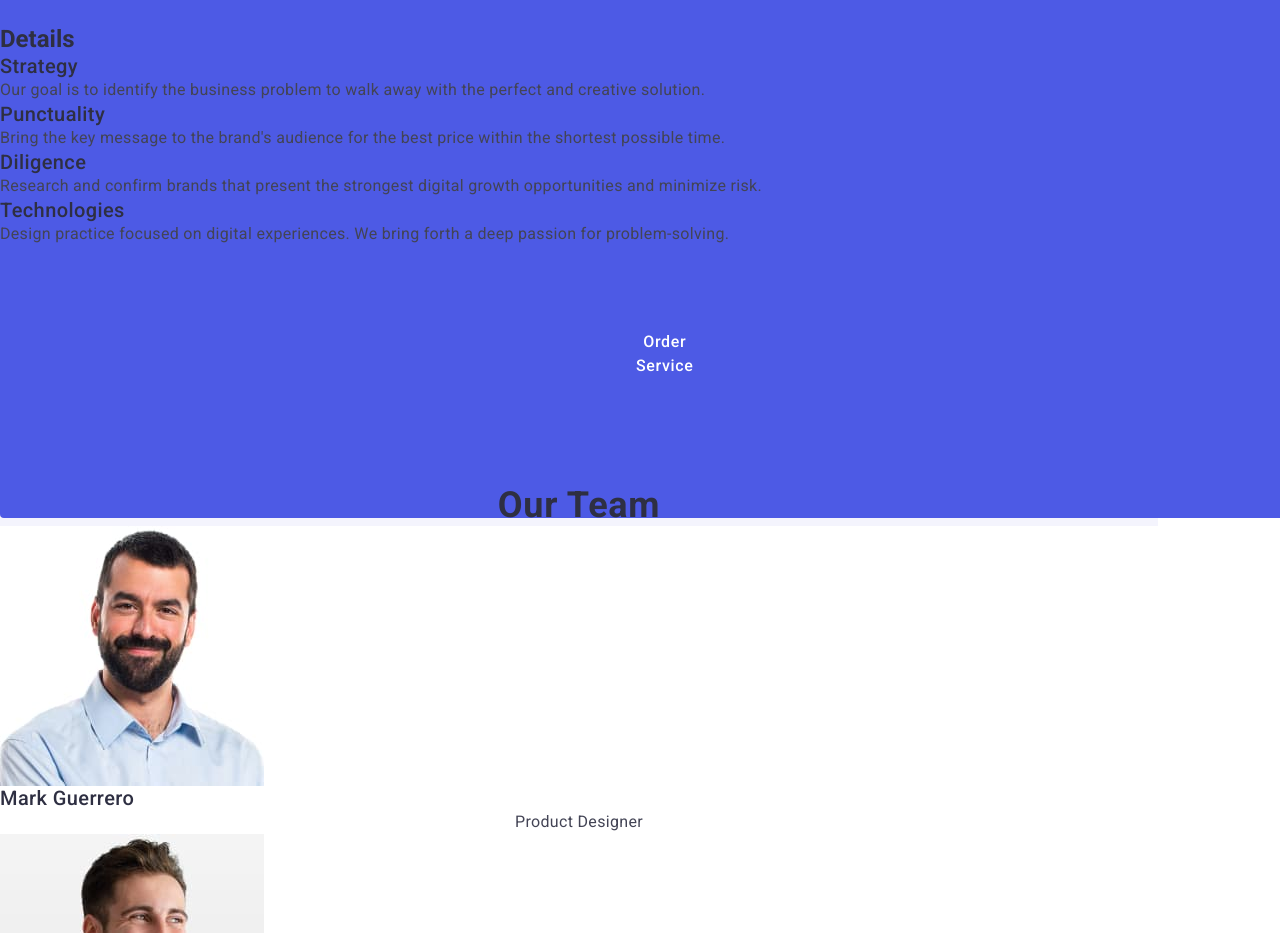
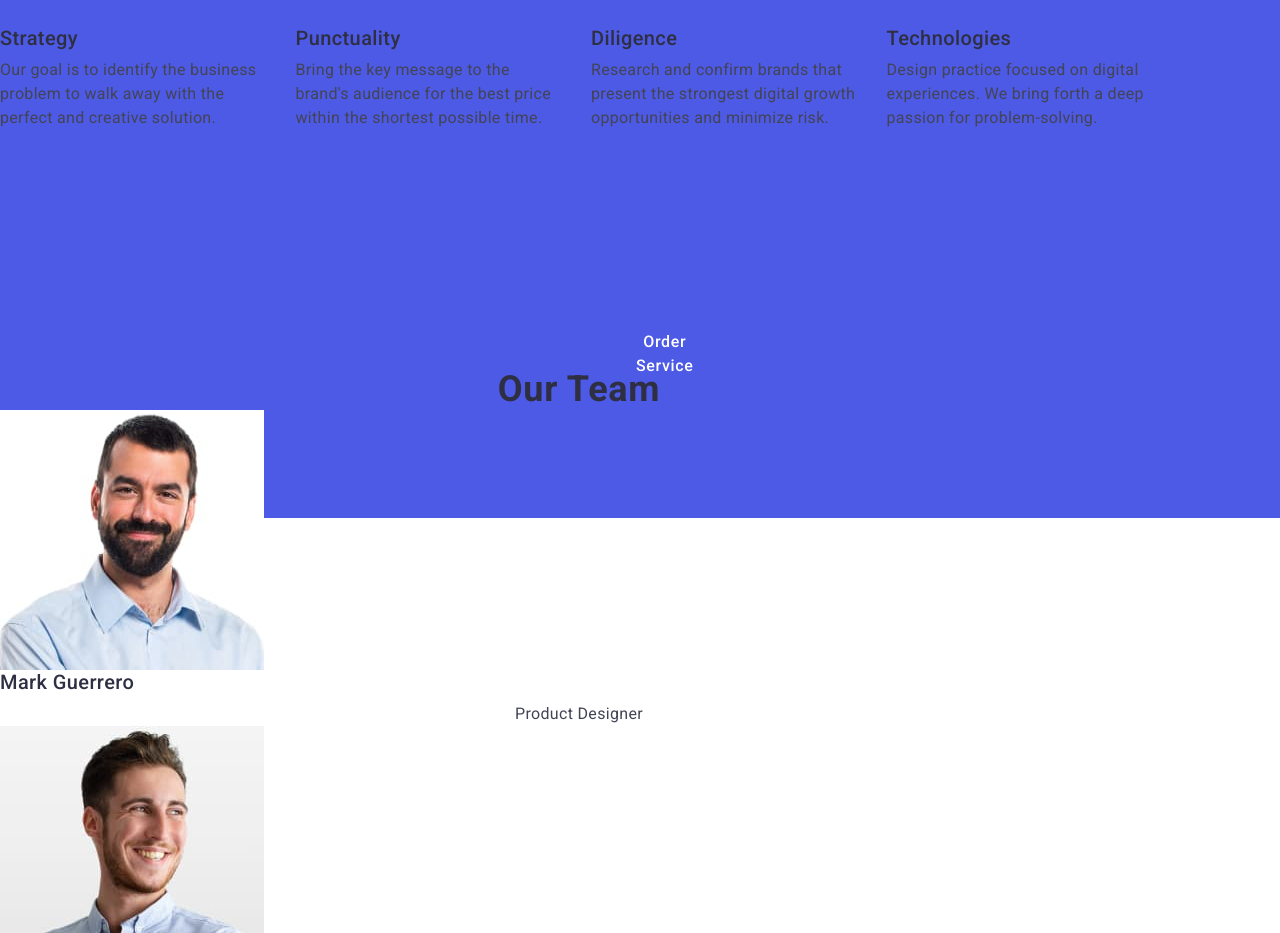
Before and after one commit to serhiyserhiychuk/goit-markup-hw-03, a plain HTML site: page index.html in a window 1280 px wide. Shown: the part 766-1699 px from the top of the page. Drawn offline with nearby package versions, Linux system fonts and the light colour scheme.

Commit message:
doing homework

```diff
--- a/css/styles.css
+++ b/css/styles.css
@@ -35,7 +35,6 @@ img {
   padding-bottom: 120px;
 }
 .page-header {
-
   width: 1440px;
   height: 72px;
   border-bottom: 1px solid #e7e9fc;
@@ -43,7 +42,7 @@ img {
   align-items: center;
   flex-shrink: 0;
 }
-.header-container{
+.header-container {
   display: flex;
   width: 1158px;
   margin: 0 auto;
@@ -148,8 +147,27 @@ img {
 .order-button:focus {
   background-color: #404bbf;
 }
+.visually-hidden {
+  position: absolute;
+  width: 1px;
+  height: 1px;
+  margin: -1px;
+  border: 0;
+  padding: 0;
+  white-space: nowrap;
+  clip-path: inset(100%);
+  clip: rect(0 0 0 0);
+  overflow: hidden;
+}
 .title {
   color: #2e2f42;
+}
+.about-list {
+  display: flex;
+  gap: 24px;
+}
+.about-item {
+  width: calc((100% - 72px) / 4);
 }
 .other-title {
   color: #2e2f42;
@@ -157,6 +175,7 @@ img {
   font-weight: 500;
   line-height: 1.2;
   letter-spacing: 0.02em;
+  margin-bottom: 8px;
 }
 .paragraph {
   color: var(--slate, #434455);
--- a/index.html
+++ b/index.html
@@ -59,31 +59,33 @@
           <button type="button" class="order-button">Order Service</button>
         </div>
       </section>
+      <!-- Section "About" -->
       <section class="section">
-        <h2 class="title">Details</h2>
-        <ul>
-          <li>
+        <div class="container">
+          <h2 class="title visually-hidden">Details</h2>
+          <ul class="about-list">
+            <li class="about-item">
               <h3 class="other-title">Strategy</h3>
               <p class="paragraph">
-              Our goal is to identify the business problem to walk away with the
-              perfect and creative solution.
+                Our goal is to identify the business problem to walk away with
+                the perfect and creative solution.
               </p>
             </li>
-          <li>
+            <li class="about-item">
               <h3 class="other-title">Punctuality</h3>
               <p class="paragraph">
                 Bring the key message to the brand's audience for the best price
                 within the shortest possible time.
               </p>
             </li>
-          <li>
+            <li class="about-item">
               <h3 class="other-title">Diligence</h3>
               <p class="paragraph">
                 Research and confirm brands that present the strongest digital
                 growth opportunities and minimize risk.
               </p>
             </li>
-          <li>
+            <li class="about-item">
               <h3 class="other-title">Technologies</h3>
               <p class="paragraph">
                 Design practice focused on digital experiences. We bring forth a
@@ -91,6 +93,7 @@
               </p>
             </li>
           </ul>
+        </div>
       </section>
       <!-- Section "Team" -->
       <section class="team section">
```
Lines whose indentation alone changed are shown as unchanged.
